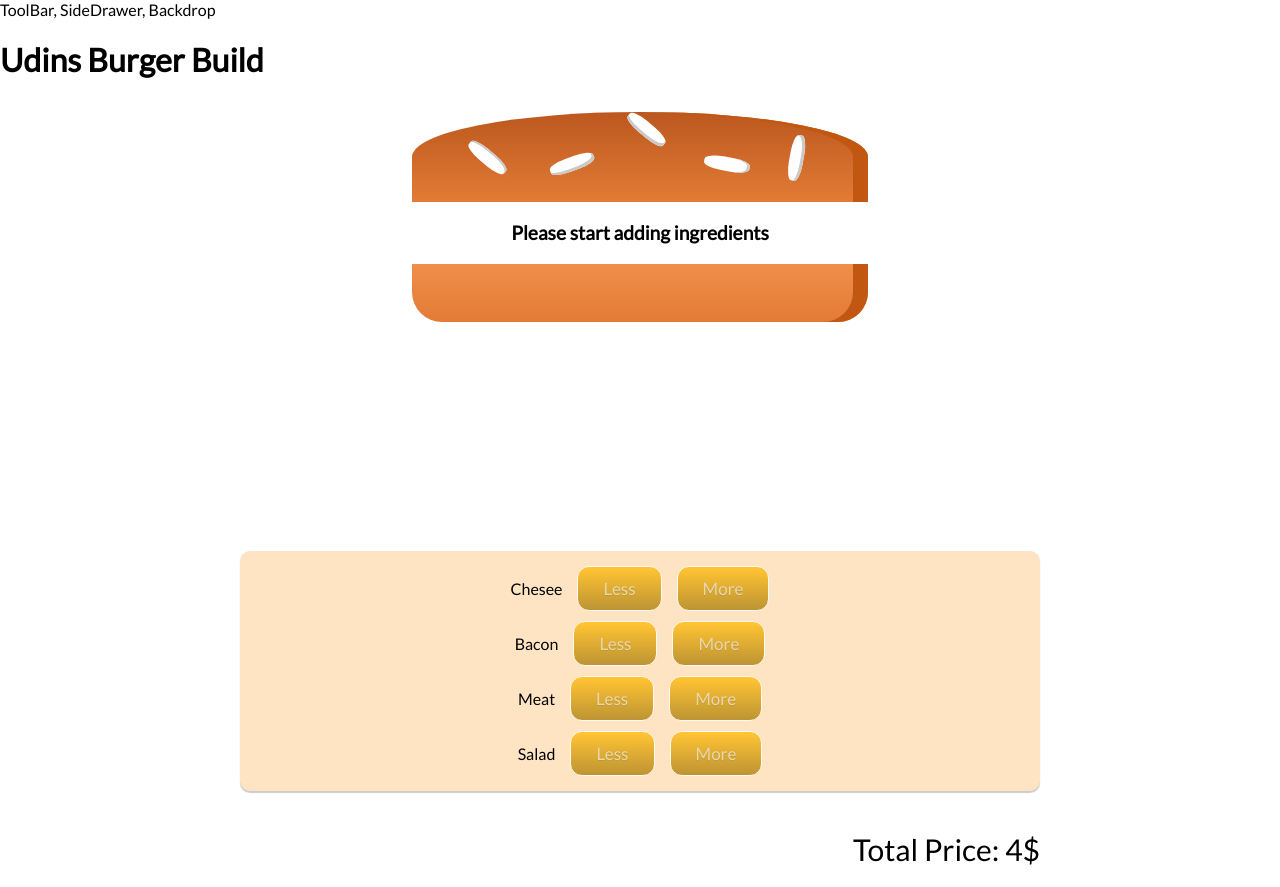
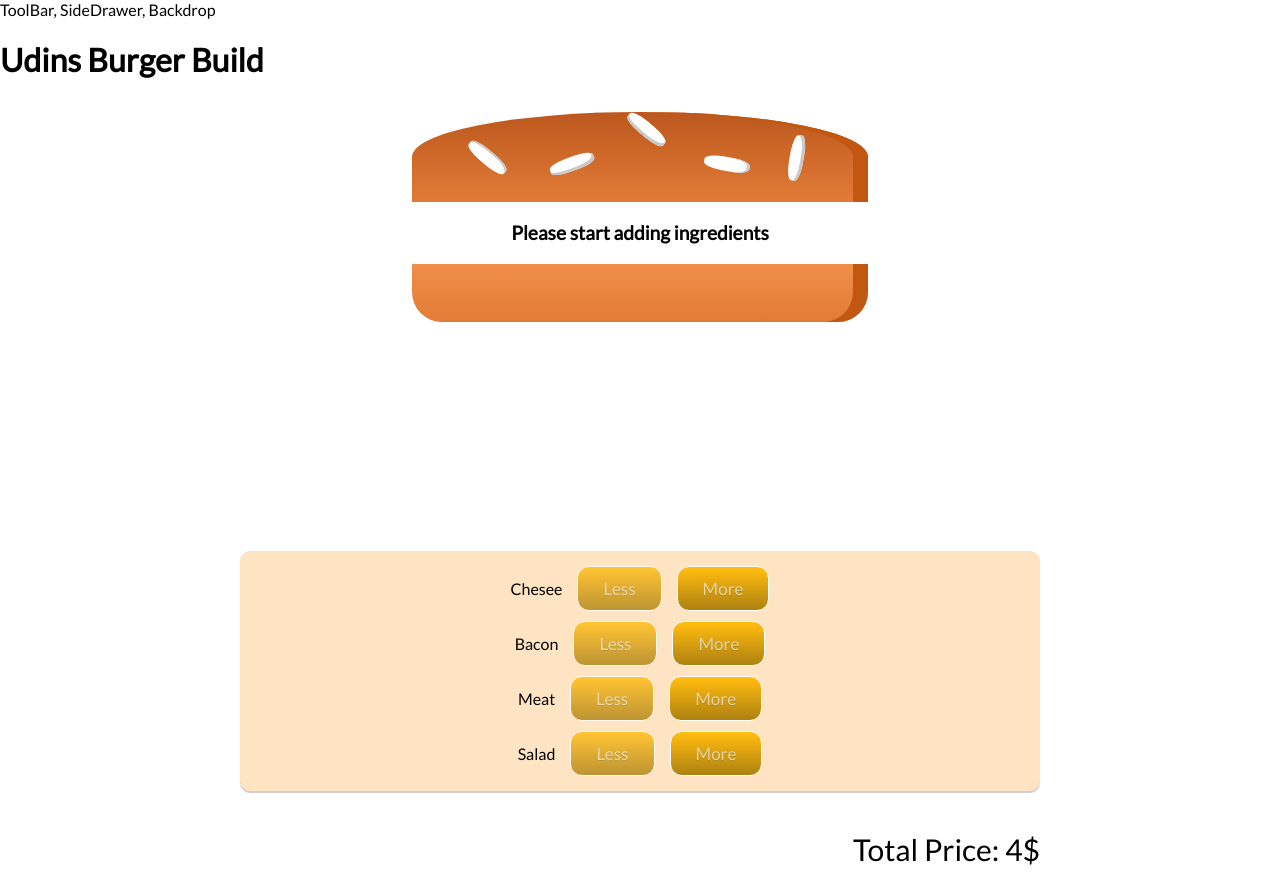
Before and after one commit to udin5531379/BurgerBuilder, a React (Create React App) app: page / in a window 1280 px wide. Built offline with nearby package versions, Linux system fonts and the light colour scheme.

Commit message:
Added disable functionality with hover state animation

```diff
--- a/src/components/Burger/BuildControls/BuildControl/BuildControl.js
+++ b/src/components/Burger/BuildControls/BuildControl/BuildControl.js
@@ -4,8 +4,8 @@ import classes from '../BuildControl/BuildControl.module.css'
 const buildControl = (props) => (
     <div className ={classes.BuildControl}>
         <div>{props.label}</div>
-        <button onClick = {props.removed}>Less</button>
-        <button onClick = {props.added}>More</button>
+        <button onClick={props.removed} disabled={props.disable}>Less</button>
+        <button onClick={props.added}>More</button>
     </div>
 )
 export default buildControl;
--- a/src/components/Burger/BuildControls/BuildControl/BuildControl.module.css
+++ b/src/components/Burger/BuildControls/BuildControl/BuildControl.module.css
@@ -21,11 +21,17 @@
 	font-size:17px;
 	padding:11px 25px;
 	text-shadow:0px 1px 0px #a68a19;
-    opacity: 0.8;
+    opacity: 1;
     transition: all .2s ease-in-out;
 }
 
-.BuildControl button:hover{
-    opacity: 1;
+.BuildControl button:disabled {
+    cursor: not-allowed;
+    opacity: 0.8;
+}
+
+/* hover animation only when the button is active */
+.BuildControl button:hover:not([disabled]){
+    opacity: 0.8;
     transform: scale(1.1);
 }
--- a/src/components/Burger/BuildControls/BuildControls.js
+++ b/src/components/Burger/BuildControls/BuildControls.js
@@ -18,7 +18,7 @@ const buildContols = (props) => (
                     label={eachControls.label}
                     added={() => props.ingredientAdded(eachControls.type)}
                     removed={() => props.ingredientRemoved(eachControls.type)}
-                />
+                    disable = {props.disable[eachControls.type]}/>
             ))}
         </div>
     )
--- a/src/components/Burger/BuildControls/BuildControls.module.css
+++ b/src/components/Burger/BuildControls/BuildControls.module.css
@@ -10,6 +10,8 @@
     margin-bottom: 20px;
     border-radius: 10px;
 }
+
+
 @media(min-width: 700px){
     .BuildControls{
         max-width: 800px;
--- a/src/containers/BurgerBuilder/BurgerBuilder.js
+++ b/src/containers/BurgerBuilder/BurgerBuilder.js
@@ -55,10 +55,22 @@ class BurgerBuilder extends Component {
     }
 
     render(){
+
+        const disabledInfo = {
+            ...this.state.ingredients //immutable way ma naya object create garyo
+        }
+        for(let key in disabledInfo){
+            disabledInfo[key] = disabledInfo[key] <= 0
+        }
         return(
             <Aux>
                 <Burger ingredients = {this.state.ingredients}/>
-                <BuildControls ingredientAdded = {this.addIngredientsHandler} ingredientRemoved = {this.removeIngredientsHandler}/>
+
+                <BuildControls
+                ingredientAdded = {this.addIngredientsHandler}
+                ingredientRemoved = {this.removeIngredientsHandler}
+                disable = {disabledInfo}/>
+
                 <div className={classes.TotalPrice} >Total Price: {this.state.totalPrice}$</div>
             </Aux>
         );
```
